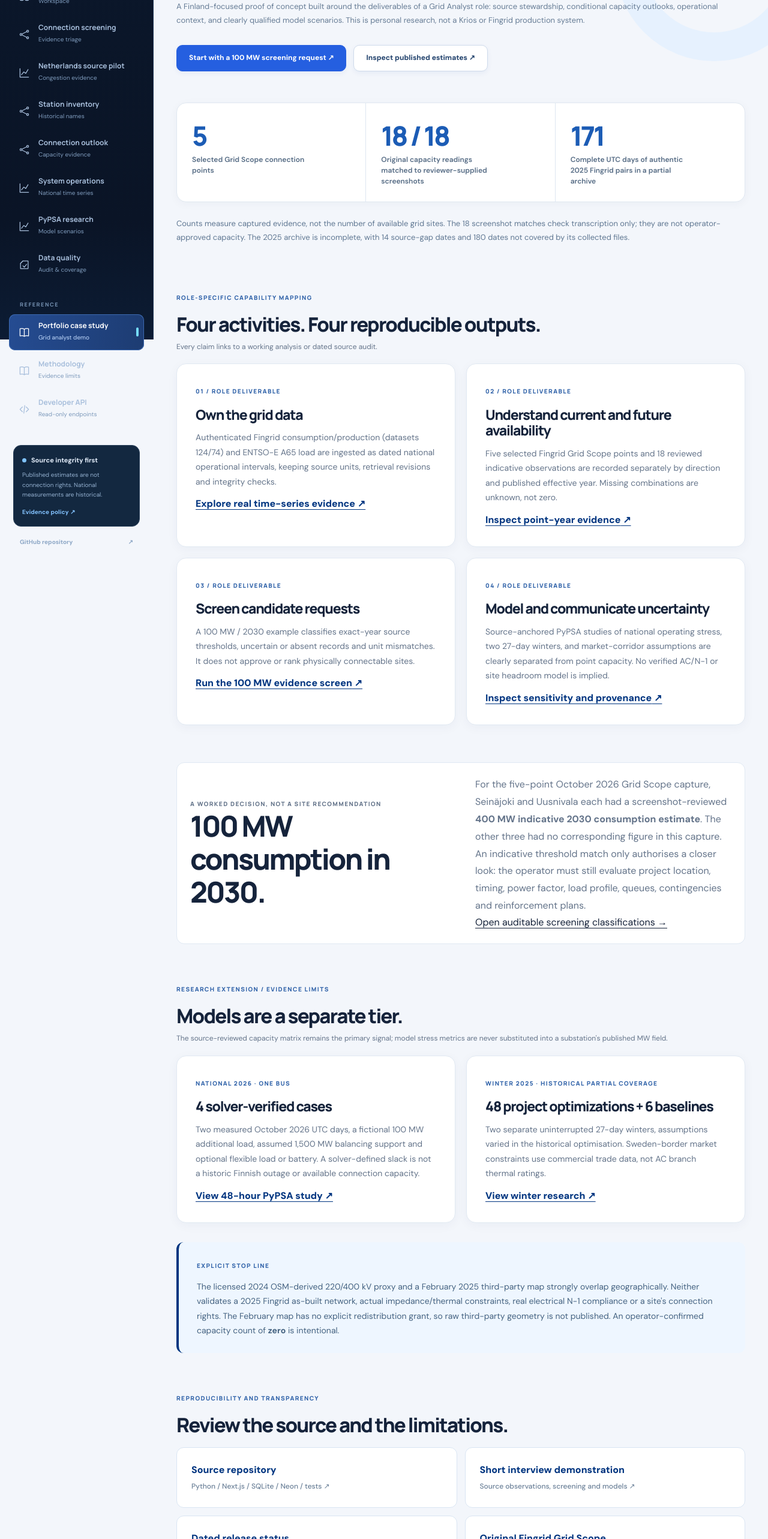
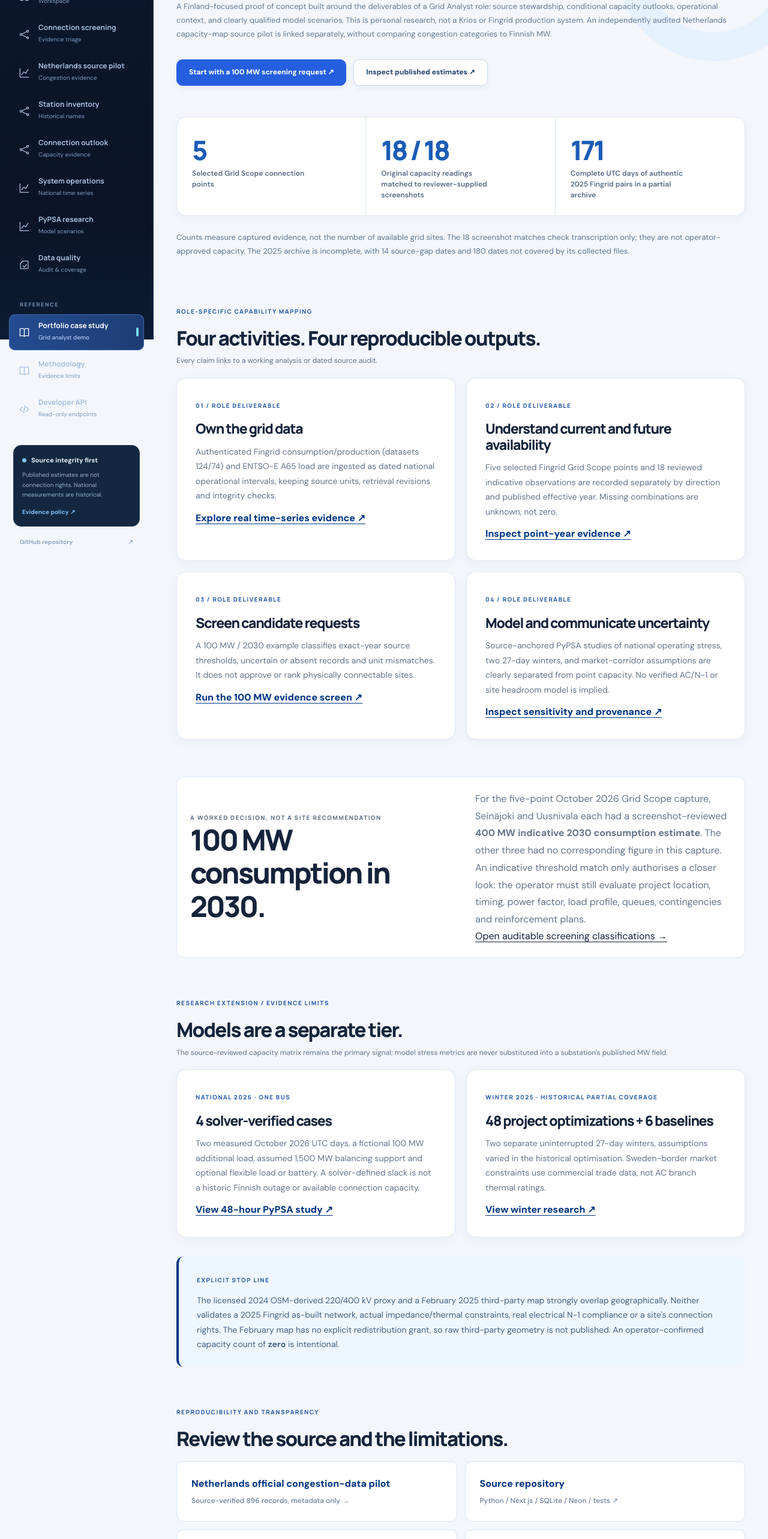
Before and after one commit to abhijith-sivaprasadan/finnish-grid-connection-evidence, a Next.js app in the folder website/: page /case-study in a window 1280 px wide. Shown: the part 234-2800 px from the top of the page at 60% size. Built offline with nearby package versions, Linux system fonts and the light colour scheme.

Commit message:
Krios: link verified Netherlands source pilot and test readiness/API in website/src/app/case-study/page.tsx

```diff
--- a/website/src/app/case-study/page.tsx
+++ b/website/src/app/case-study/page.tsx
@@ -21,7 +21,7 @@ export default function CaseStudy(){
   <section className="page-hero"><div className="wrap">
    <p className="eyebrow">Portfolio / energy & grids / independent case study</p>
    <h1>From grid data to <em>decision evidence.</em></h1>
-   <p className="lede">A Finland-focused proof of concept built around the deliverables of a Grid Analyst role: source stewardship, conditional capacity outlooks, operational context, and clearly qualified model scenarios. This is personal research, not a Krios or Fingrid production system.</p>
+   <p className="lede">A Finland-focused proof of concept built around the deliverables of a Grid Analyst role: source stewardship, conditional capacity outlooks, operational context, and clearly qualified model scenarios. This is personal research, not a Krios or Fingrid production system. An independently audited Netherlands capacity-map source pilot is linked separately, without comparing congestion categories to Finnish MW.</p>
    <div className="action-row"><Link className="button" href="/screening?demand_mw=100&year=2030&direction=consumption&voltage=all">Start with a 100 MW screening request ↗</Link><Link className="button secondary" href="/connections">Inspect published estimates ↗</Link></div>
   </div></section>
   <section className="section compact"><div className="wrap">
@@ -60,6 +60,7 @@ export default function CaseStudy(){
   <section className="section"><div className="wrap">
    <div className="section-intro"><p className="eyebrow">Reproducibility and transparency</p><h2>Review the source and the limitations.</h2></div>
    <div className="source-links">
+    <Link href="/netherlands">Netherlands official congestion-data pilot <span>Source-verified 896 records, metadata only →</span></Link>
     <a href="https://github.com/abhijith-sivaprasadan/finnish-grid-connection-evidence" target="_blank" rel="noreferrer">Source repository <span>Python / Next.js / SQLite / Neon / tests ↗</span></a>
     <a href="https://github.com/abhijith-sivaprasadan/finnish-grid-connection-evidence/blob/main/docs/KRIOS_DEMO.md" target="_blank" rel="noreferrer">Short interview demonstration <span>Source observations, screening and models ↗</span></a>
     <a href="https://github.com/abhijith-sivaprasadan/finnish-grid-connection-evidence/blob/main/docs/STATUS.md" target="_blank" rel="noreferrer">Dated release status <span>What works, what is not independently verified ↗</span></a>
```
